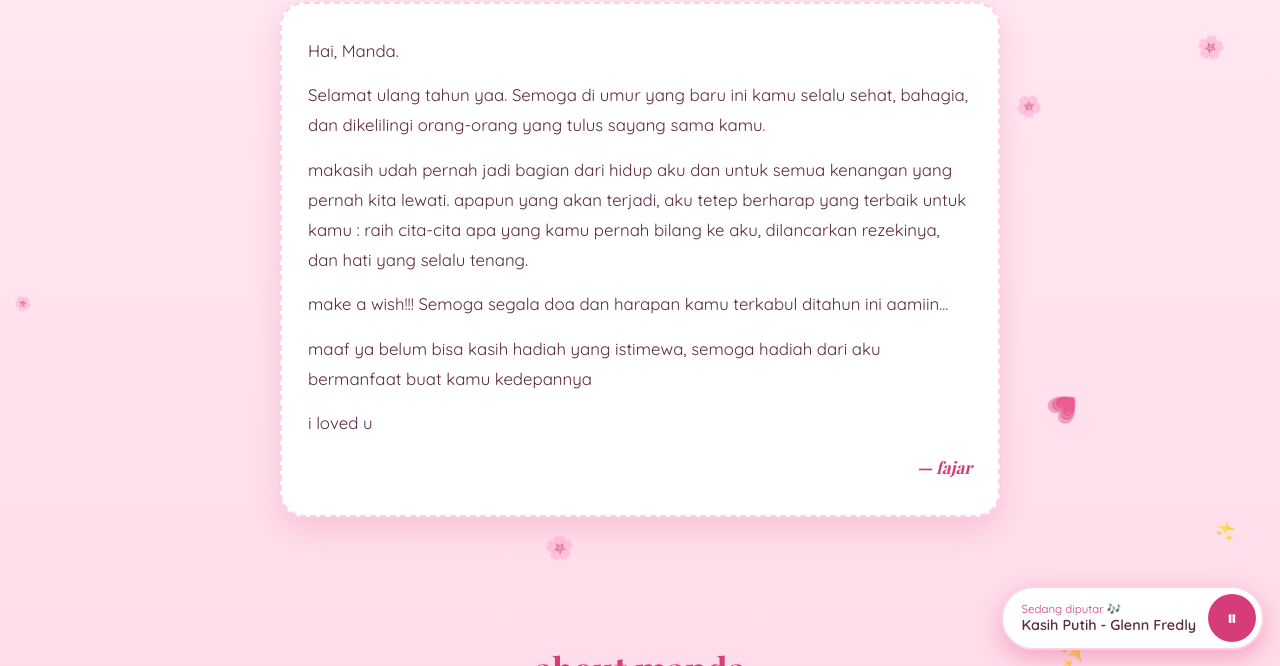
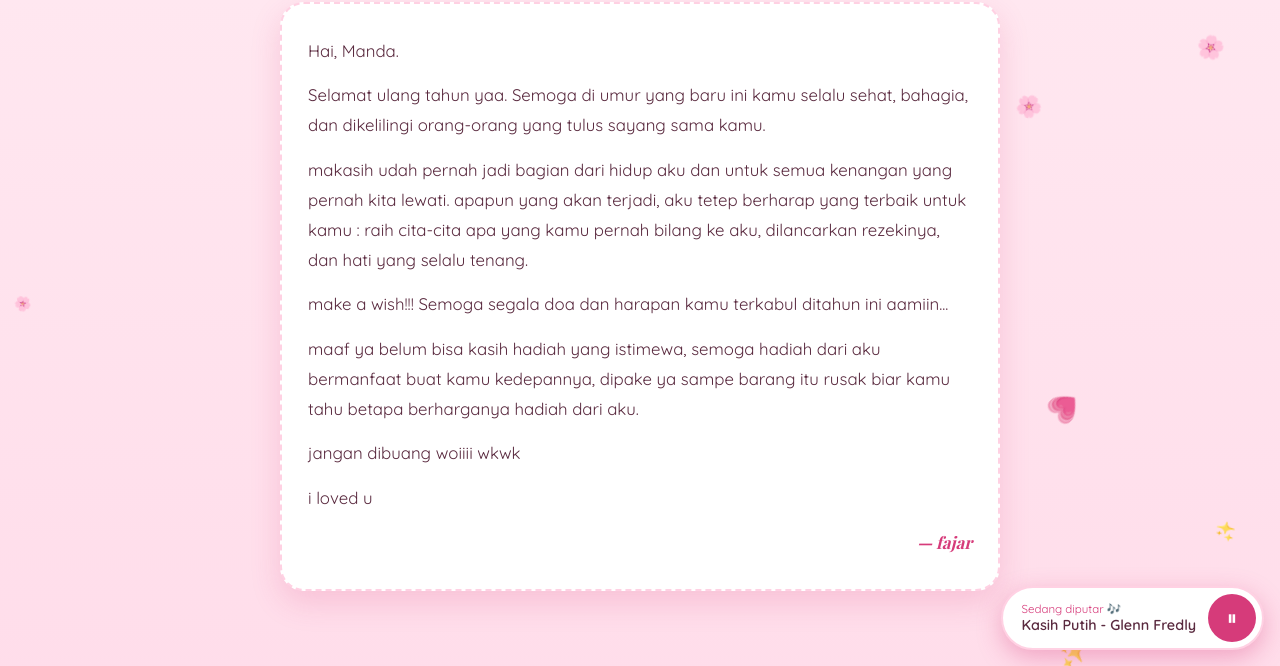
Before and after one commit to Japarproject/happybirthday, a plain HTML site: page index.html in a window 1280 px wide. Both pictures are taken after a click on the button "Buka ucapannya 💌". Shown: the part 613-1279 px from the top of the page. Drawn offline with nearby package versions, Linux system fonts and the light colour scheme; a web font is replaced by a local one.

Commit message:
Enhance birthday message with additional gift note
Added a humorous note about the gift and its value.

```diff
--- a/index.html
+++ b/index.html
@@ -123,7 +123,8 @@
     <p>Selamat ulang tahun yaa. Semoga di umur yang baru ini kamu selalu sehat, bahagia, dan dikelilingi orang-orang yang tulus sayang sama kamu.</p>
     <p>makasih udah pernah jadi bagian dari hidup aku dan untuk semua kenangan yang pernah kita lewati. apapun yang akan terjadi, aku tetep berharap yang terbaik untuk kamu : raih cita-cita apa yang kamu pernah bilang ke aku, dilancarkan rezekinya, dan hati yang selalu tenang.</p>
     <p>make a wish!!! Semoga segala doa dan harapan kamu terkabul ditahun ini aamiin...</p>
-    <p>maaf ya belum bisa kasih hadiah yang istimewa, semoga hadiah dari aku bermanfaat buat kamu kedepannya</p>
+    <p>maaf ya belum bisa kasih hadiah yang istimewa, semoga hadiah dari aku bermanfaat buat kamu kedepannya, dipake ya sampe barang itu rusak biar kamu tahu betapa berharganya hadiah dari aku.
+    <p>jangan dibuang woiiii wkwk</p>
     <p>i loved u</p>
     <p class="ttd">— fajar</p>
   </div>
```
